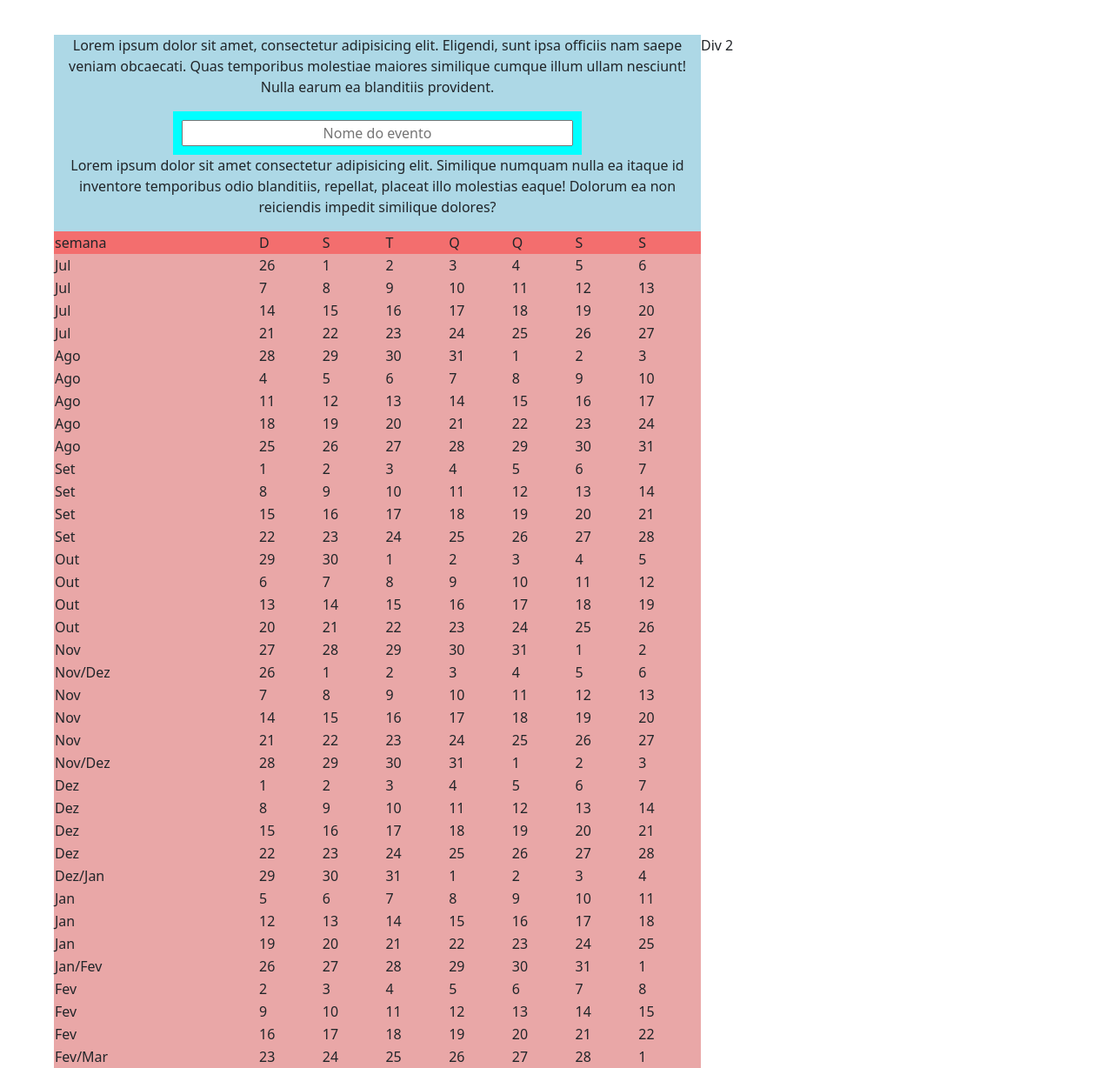
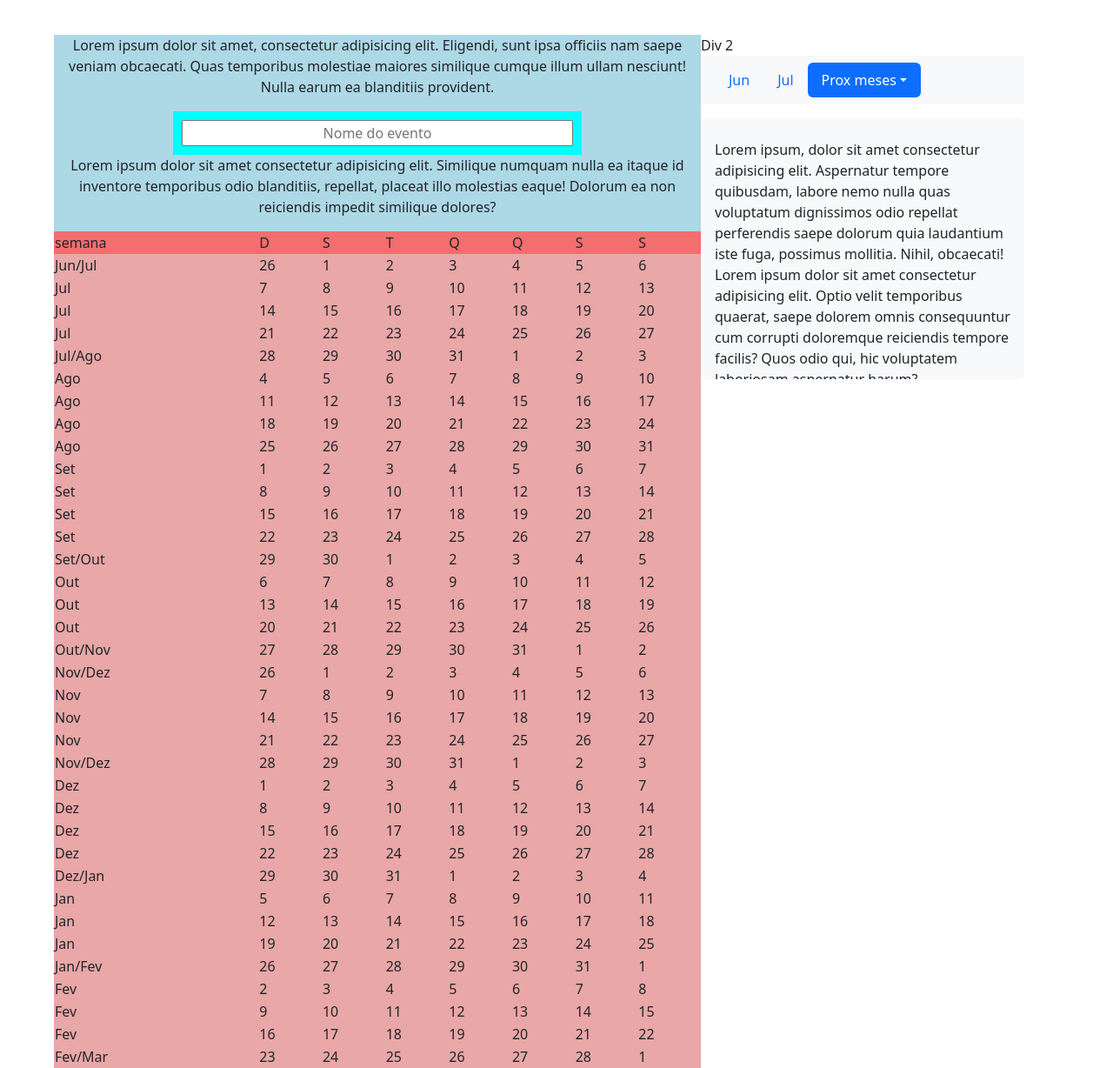
Before and after one commit to GabrielGRR/VouVerTeAviso, a Flask app: page / in a window 1280 px wide. Shown: the part 56-1284 px from the top of the page at 87% size. Run offline with Flask 3, Linux system fonts and the light colour scheme.

Commit message:
começar a substituir código do spyscroll

```diff
--- a/app.py
+++ b/app.py
@@ -2,7 +2,7 @@ from datetime import datetime
 import pytz
 import urllib
 import calendar
-from helpers import first_month, add_month #importando as funções do meu arquivo helpers.py
+from helpers import first_month, add_month, month_headers #importando as funções do meu arquivo helpers.py
 
 from flask import Flask, flash, redirect, render_template, request, session
 #from flask_session import Session
@@ -16,6 +16,8 @@ month_monthlist, month_weekslist = first_month()
 for _ in range(3): # o range deve ser de 11 meses (são 11 + first month)
     add_month()
 
+excl_months = month_headers()
+
 num_rows = len(month_monthlist)
 
 @app.route('/')
@@ -26,7 +28,8 @@ def index():
                            num_rows= num_rows,
                            calendar_header= calendar_header,
                            monthlist = month_monthlist,
-                           weeklist = month_weekslist)
+                           weeklist = month_weekslist,
+                           excl_months = excl_months)
 
 if __name__ == '__main__':
     app.run(debug=True)
--- a/helpers.py
+++ b/helpers.py
@@ -14,7 +14,7 @@ timezone = pytz.timezone('America/Sao_Paulo')  # Substitua pelo fuso horário do
 #junho/2024 é um bom mês para testar todos os códigos
 
 #data atual para destacar e referenciar a partir dali
-original_day = 3#int(datetime.now(timezone).strftime("%d"))  # Obtém o dia atual
+original_day = int(datetime.now(timezone).strftime("%d"))  # Obtém o dia atual
 original_month = int(datetime.now(timezone).strftime("%m"))  # Obtém o mês atual
 original_year = int(datetime.now(timezone).strftime("%Y"))  # Obtém o ano atual
 
@@ -138,13 +138,16 @@ def first_month():
 #altera alguns itens como jan/fev para somente fev
 def month_headers():
     global months_weeks
-    months_header = months_weeks
+    months_header = []
+    month_check = set()
     i = 0
-    for month in months_header:
-        if "/" in month:
-            last_month = month.split("/")[-1]
-            months_header[i] = last_month
+    for month in months_weeks:
+        month_slashless = month.split('/')[0]
+        if month_slashless not in month_check:
+            month_check.add(month_slashless)
+            months_header.append(month_slashless)
         i+=1
+
     return months_header
 
 first_month() # primeira semana é o elemento que não se repete
@@ -153,8 +156,10 @@ add_month() #repetição de meses
 add_month() #repetição de meses
 add_month() #repetição de meses
 
+
+print(month_headers())
+print('---')
 print(months_weeks)
-print(month_headers())
 
 #first_month_monthlist, first_month_weekslist = first_month()
 #print(first_month_monthlist, first_month_weekslist)
--- a/static/styles.css
+++ b/static/styles.css
@@ -18,6 +18,7 @@
 
 .div2 {
     flex: 2; /* 2 parte */
+    .scrollspy-example{overflow: scroll; max-height: 300px; overflow-x: hidden};
 }
 
 .form-group {
--- /dev/null
+++ b/tempCodeRunnerFile.py
@@ -0,0 +1,2 @@
+abacaxi = "legal"
+print(abacaxi.split('/')[-1])
--- a/templates/index.html
+++ b/templates/index.html
@@ -5,7 +5,7 @@
     <meta charset="UTF-8">
     <meta name="viewport" content="width=device-width, initial-scale=1.0">
     <link href="https://cdn.jsdelivr.net/npm/bootstrap@5.3.3/dist/css/bootstrap.min.css" rel="stylesheet" integrity="sha384-QWTKZyjpPEjISv5WaRU9OFeRpok6YctnYmDr5pNlyT2bRjXh0JMhjY6hW+ALEwIH" crossorigin="anonymous">
-    <script src="https://cdn.jsdelivr.net/npm/bootstrap@5.3.3/dist/js/bootstrap.bundle.min.js" integrity="sha384-YvpcrYf0tY3lHB60NNkmXc5s9fDVZLESaAA55NDzOxhy9GkcIdslK1eN7N6jIeHz" crossorigin="anonymous"></script>
+    <script defer src="https://cdn.jsdelivr.net/npm/bootstrap@5.3.3/dist/js/bootstrap.bundle.min.js" integrity="sha384-YvpcrYf0tY3lHB60NNkmXc5s9fDVZLESaAA55NDzOxhy9GkcIdslK1eN7N6jIeHz" crossorigin="anonymous"></script>
     <link rel="stylesheet" href="../static/styles.css">
     <title>Vou ver e te aviso</title>
 </head>
@@ -64,7 +64,7 @@
               {{ cal_item }}
             </td>
             {% endfor %}
-          </tr">
+          </tr>
 
           <!--Calendário-->
           {% for i in range(num_rows) %}
@@ -94,6 +94,44 @@
       <div class="div2">
         Div 2
 
+        <!--início menu de navegação-->
+        <nav id="navbar-example2" class="navbar bg-body-tertiary px-3 mb-3">
+          <ul class="nav nav-pills">
+            <li class="nav-item">
+              <a class="nav-link" href="#month_1"> {{ excl_months[0] }} </a>
+            </li>
+            <li class="nav-item">
+              <a class="nav-link" href="#month_2"> {{ excl_months[1] }} </a>
+            </li>
+            <!---dropdown-->
+            <li class="nav-item dropdown">
+              <a class="nav-link dropdown-toggle" data-bs-toggle="dropdown" href="#month_3" role="button" aria-expanded="true">Prox meses</a>
+              <ul class="dropdown-menu">
+                <li><a class="dropdown-item" href="#month_3">Third</a></li>
+                <li><a class="dropdown-item" href="#month_4">Fourth</a></li>
+                <li><hr class="dropdown-divider"></li>
+                <li><a class="dropdown-item" href="#scrollspyHeading5">Fifth</a></li>
+              </ul>
+            </li>
+
+          </ul>
+        </nav>
+        <div data-bs-spy="scroll" data-bs-target="#navbar-example2" data-bs-root-margin="0px 0px -40%" data-bs-smooth-scroll="true" class="scrollspy-example bg-body-tertiary p-3 rounded-2" tabindex="0">
+          <h4 id="month_1"></h4>
+          <p>Lorem ipsum, dolor sit amet consectetur adipisicing elit. Aspernatur tempore quibusdam, labore nemo nulla quas voluptatum dignissimos odio repellat perferendis saepe dolorum quia laudantium iste fuga, possimus mollitia. Nihil, obcaecati!
+            Lorem ipsum dolor sit amet consectetur adipisicing elit. Optio velit temporibus quaerat, saepe dolorem omnis consequuntur cum corrupti doloremque reiciendis tempore facilis? Quos odio qui, hic voluptatem laboriosam aspernatur harum?
+          </p>
+          <h4 id="month_2"></h4>
+          <p>Lorem, ipsum dolor sit amet consectetur adipisicing elit. Inventore assumenda, blanditiis illum asperiores libero similique quibusdam qui optio quasi deleniti? In blanditiis vel reiciendis, enim ad placeat. Aspernatur, sit excepturi!</p>
+          <h4 id="month_3">Third heading</h4>
+          <p>Lorem ipsum dolor sit amet consectetur adipisicing elit. Neque asperiores quos iure nostrum ipsum unde, magni veniam recusandae iusto suscipit libero corporis, in possimus eveniet at vel magnam, culpa facere?</p>
+          <h4 id="month_4">Fourth heading</h4>
+          <p>Lorem ipsum dolor sit amet consectetur, adipisicing elit. Dolor aliquam a nam quo blanditiis quidem vitae nulla deserunt fuga exercitationem aliquid praesentium, accusamus ea dolorum necessitatibus labore consectetur cum expedita.</p>
+          <h4 id="scrollspyHeading5">Fifth heading</h4>
+          <p>Lorem ipsum dolor sit amet consectetur adipisicing elit. Vitae deleniti quibusdam sequi incidunt distinctio alias quisquam est aspernatur. Ab suscipit soluta odio recusandae eligendi est exercitationem pariatur laboriosam vero illum!
+            Lorem ipsum dolor sit amet, consectetur adipisicing elit. Reprehenderit in, facere odio nostrum sint, ipsa rem laborum vitae voluptatum excepturi fugiat eveniet minima! Voluptatum soluta illum expedita optio totam doloremque?</p>
+        </div>
+
       </div>
     </div>
   </main>
```
